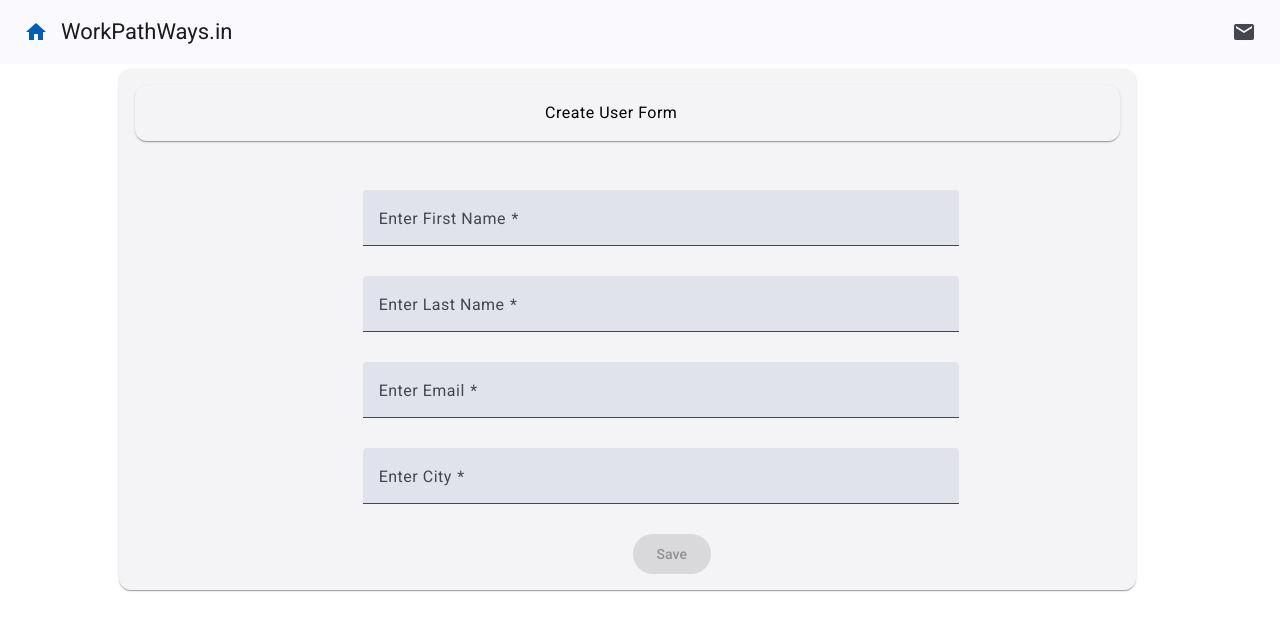
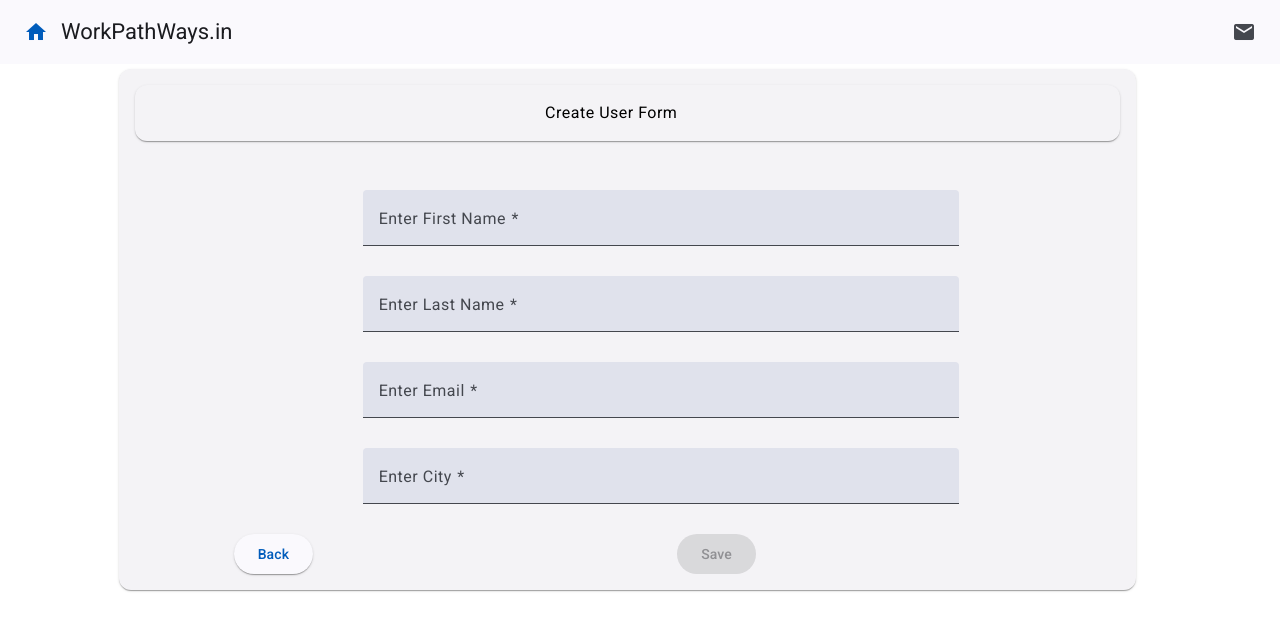
Before and after one commit to gunasekhar02/WorkPathWaysUI, an Angular app: page /create-user in a window 1280 px wide. Shown: the top 630 px of the page. Built offline with nearby package versions, Linux system fonts and the light colour scheme; no server answers.

Commit message:
Added tooltips and the back buttons

```diff
--- a/src/app/Components/create-form/create-form.component.css
+++ b/src/app/Components/create-form/create-form.component.css
@@ -7,7 +7,7 @@
     width: 500px;
 }
 .btn-container{
-    padding-left: 45%;
+    padding-left: 0%;
 }
 .form-class{
     padding-left: 10%;
--- a/src/app/Components/create-form/create-form.component.html
+++ b/src/app/Components/create-form/create-form.component.html
@@ -37,8 +37,9 @@
                                     <input matInput placeholder="Enter City" required formControlName="city"/>
                                 </mat-form-field>
                             </div>
-                            <div class="btn-container">
-                                <button mat-raised-button  color="primary" [disabled]="!userForm.valid">Update</button>
+                            <div class="btn-container" style="display: flex; justify-content: space-between; align-items: center;">
+                                <button mat-raised-button color="primary" color="primary" routerLink="/users">Back</button>
+                                <button mat-raised-button color="primary" [disabled]="!userForm.valid" style="margin: 0 auto;">Update</button>
                             </div>
                         </form>
                     </div>
@@ -87,8 +88,9 @@
                                     <input matInput placeholder="Enter City" required formControlName="city"/>
                                 </mat-form-field>
                             </div>
-                            <div class="btn-container">
-                                <button mat-raised-button  color="primary" [disabled]="!userForm.valid">Save</button>
+                            <div class="btn-container" style="display: flex; justify-content: space-between; align-items: center;">
+                                <button mat-raised-button color="primary" color="primary" routerLink="/users">Back</button>
+                                <button mat-raised-button color="primary" [disabled]="!userForm.valid" style="margin: 0 auto;">Save</button>
                             </div>
                         </form>
                     </div>
--- a/src/app/Components/user/user.component.html
+++ b/src/app/Components/user/user.component.html
@@ -20,7 +20,8 @@
          <ng-container matColumnDef="userId">
             <th mat-header-cell *matHeaderCellDef> User ID </th>
             <td mat-cell *matCellDef="let element">
-              <a style="color: rgb(103, 117, 225);" [routerLink]="['/user', element.userId]">{{element.userId}}</a>
+              <a style="color: rgb(103, 117, 225);" [routerLink]="['/user', element.userId]" matTooltip="View All User Information of {{element.firstName}}"
+              matTooltipClass="example-tooltip-uppercase">{{element.userId}}</a>
             </td>
           </ng-container>
 
--- a/src/app/Components/user/user.component.ts
+++ b/src/app/Components/user/user.component.ts
@@ -7,10 +7,11 @@ import {MatButtonModule} from '@angular/material/button';
 import { RouterLink } from '@angular/router';
 import { Router } from '@angular/router';
 import { ToastrService } from 'ngx-toastr';
+import {MatTooltipModule} from '@angular/material/tooltip';
 @Component({
   selector: 'app-user',
   standalone: true,
-  imports: [MatTableModule,MatIconModule,MatButtonModule,RouterLink],
+  imports: [MatTableModule,MatIconModule,MatButtonModule,RouterLink,MatTooltipModule],
   templateUrl: './user.component.html',
   styleUrl: './user.component.css'
 })
--- a/src/app/app.component.html
+++ b/src/app/app.component.html
@@ -5,7 +5,8 @@
       </button>
       <span>WorkPathWays.in</span>
       <span class="example-spacer"></span>
-      <button>
+      <button matTooltip="Mail us"
+      matTooltipClass="example-tooltip-uppercase">
         <a href="https://mail.google.com/mail/u/0/#inbox?compose=DmwnWsLTHWKgnxNgTTcDkDbcHlfNskTpgqZFNMRvkskhtQXgzrqdctczmTTbLtMCGJhQzNjLqDDb" target="_blank" mat-icon-button>
         <mat-icon>mail</mat-icon></a>
       </button>
--- a/src/app/app.component.ts
+++ b/src/app/app.component.ts
@@ -4,10 +4,11 @@ import {MatToolbarModule} from '@angular/material/toolbar';
 import {MatIconModule} from '@angular/material/icon';
 import {MatButtonModule} from '@angular/material/button';
 import {MatCardModule} from '@angular/material/card';
+import {MatTooltipModule} from '@angular/material/tooltip';
 @Component({
   selector: 'app-root',
   standalone: true,
-  imports: [RouterOutlet,MatToolbarModule,MatButtonModule,MatIconModule,MatCardModule,RouterLink],
+  imports: [RouterOutlet,MatToolbarModule,MatButtonModule,MatIconModule,MatCardModule,RouterLink,MatTooltipModule],
   templateUrl: './app.component.html',
   styleUrl: './app.component.css'
 })
```
